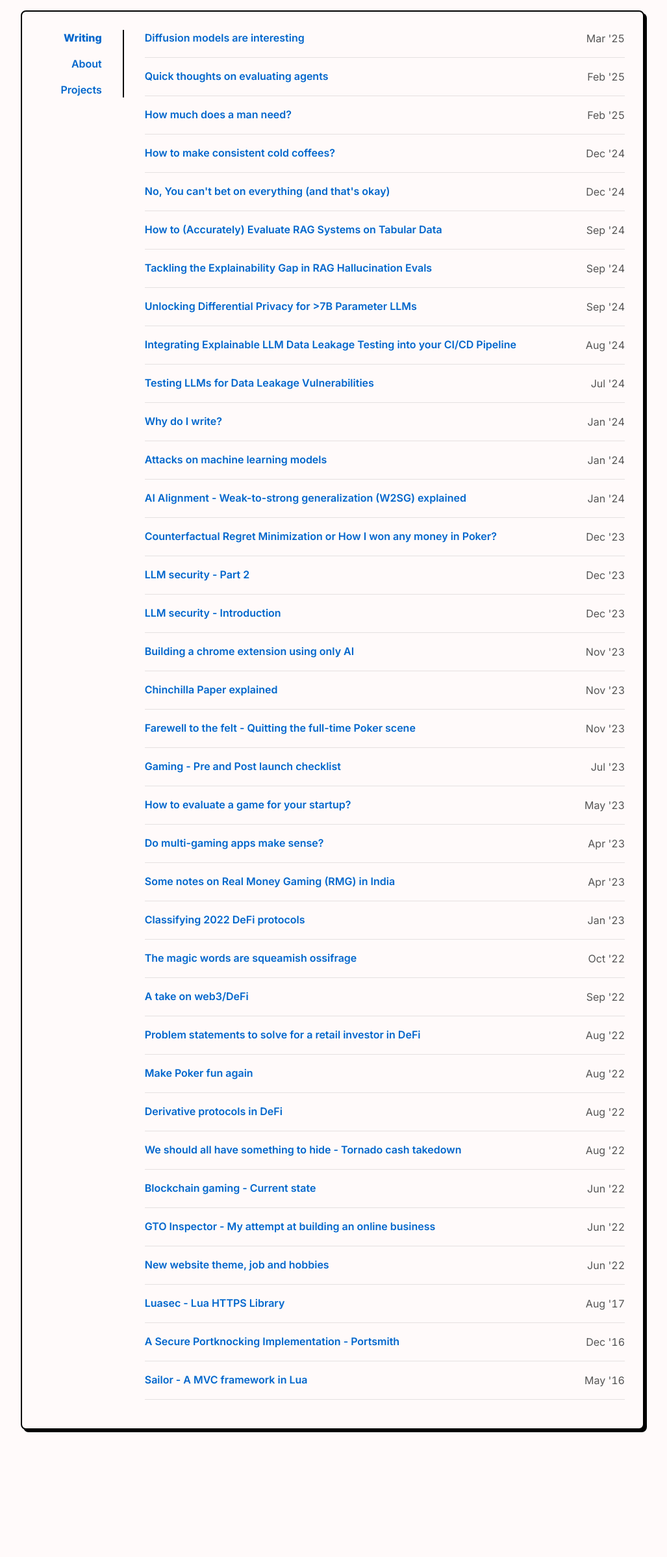
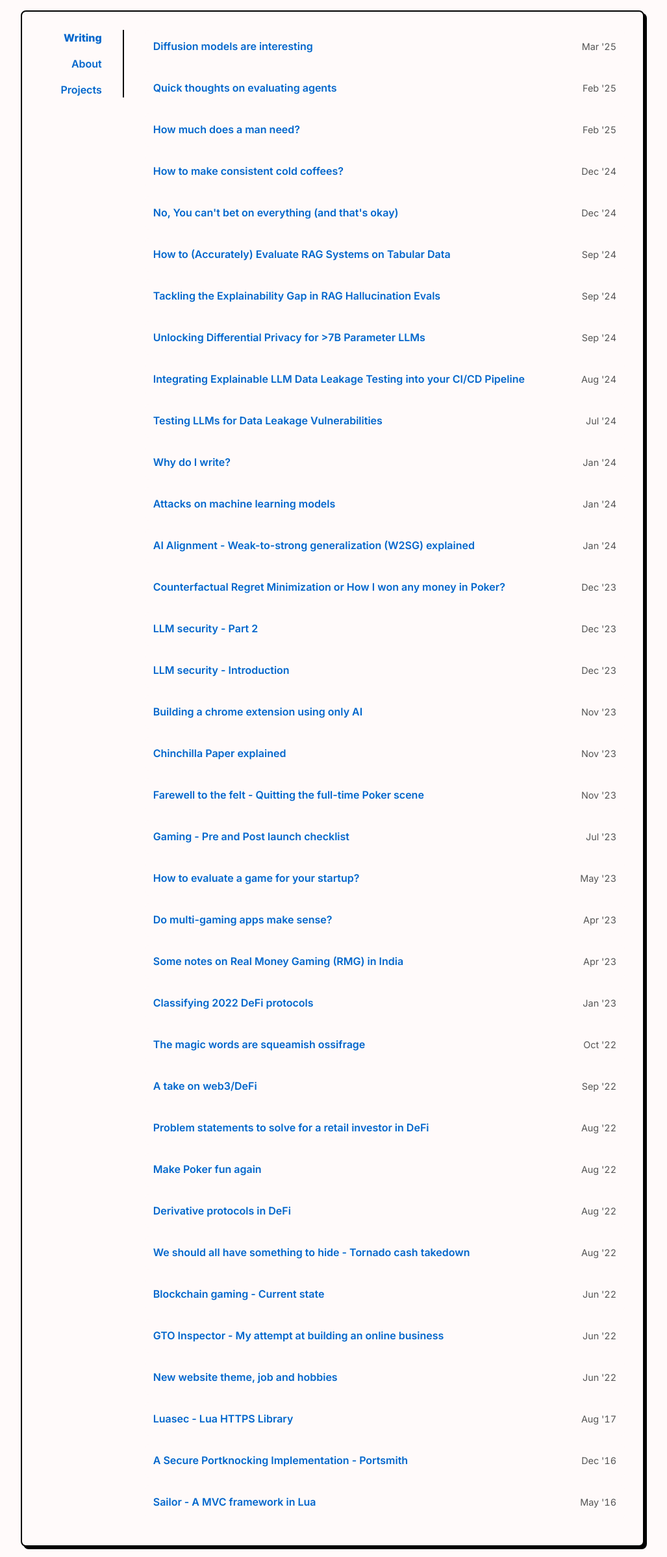
Before and after one commit to r-nikhil/r-nikhil.github.io, a Jekyll site: the page built from index.html, in a window 1280 px wide. Shown: the whole page at 65% size, without its empty margins (128-1155 px from the left). Built offline with Jekyll 4.4.1, drawn with Linux system fonts in a browser that asks for light colours; before the commit the page ends 2216 px from its top, so only the background shows below that.

Commit message:
Assistant checkpoint: Improved post listing styles for better appearance
Assistant generated file changes:
- _sass/_main.scss: Improve post listing styles for better appearance

---

User prompt:

i dont like the neobrutalist styling on ladning page.
there is a thin line between each post listing.
make it look better (both on mobile screen and big screen)

Replit-Commit-Author: Assistant
Replit-Commit-Session-Id: a3355cfa-a493-489a-bb5b-1b8196ab2376

```diff
--- a/_sass/_main.scss
+++ b/_sass/_main.scss
@@ -1,4 +1,3 @@
-
 :root {
   --bg-color: #FFFAFA;
   --text-color: #000000;
@@ -186,9 +185,18 @@ strong, b {
 	align-items: center;
 	display: flex;
 	justify-content: space-between;
-	margin-bottom: 1rem;
-	border-bottom: 1px solid rgba(0,0,0,0.1);
-	padding-bottom: 1rem;
+	margin-bottom: 0.75rem;
+	padding: 0.75rem;
+	border-radius: 6px;
+	transition: all 0.2s ease;
+	border: 1px solid transparent;
+}
+
+.posts li:hover {
+	background-color: rgba(0, 102, 204, 0.05);
+	transform: translateX(3px);
+	border: 1px solid var(--border-color);
+	box-shadow: 3px 3px 0px 0px rgba(0,0,0,0.2);
 }
 
 .posts li a, .posts li div, .projects li a {
@@ -197,6 +205,7 @@ strong, b {
 	text-decoration: none;
 	font-weight: 600;
 	border-bottom: none;
+	transition: color 0.2s ease;
 }
 
 @media screen and (min-width: 45rem) {
@@ -207,7 +216,7 @@ strong, b {
 
 .posts li a:hover {
 	background: none;
-	text-decoration: underline;
+	color: var(--link-hover-color);
 }
 
 .posts li time, .projects li time {
@@ -215,9 +224,21 @@ strong, b {
 	white-space: nowrap;
 	font-variant-numeric: tabular-nums;
 	color: #555;
+	font-size: 0.9rem;
 }
 
-.post ul, .project ul, .post ol {
+@media screen and (max-width: 45rem) {
+	.posts li {
+		padding: 0.6rem;
+		margin-bottom: 0.6rem;
+	}
+
+	.posts li time {
+		font-size: 0.85rem;
+	}
+}
+
+.post ul, .post ol, .project ul {
 	margin-left: 2rem;
 	margin-bottom: 1rem;
 }
```
